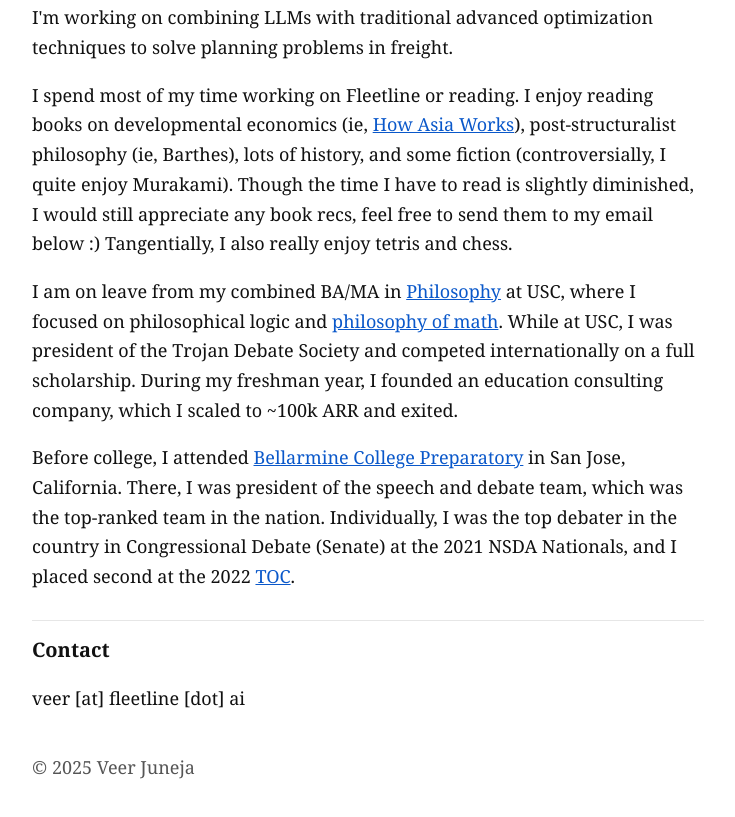
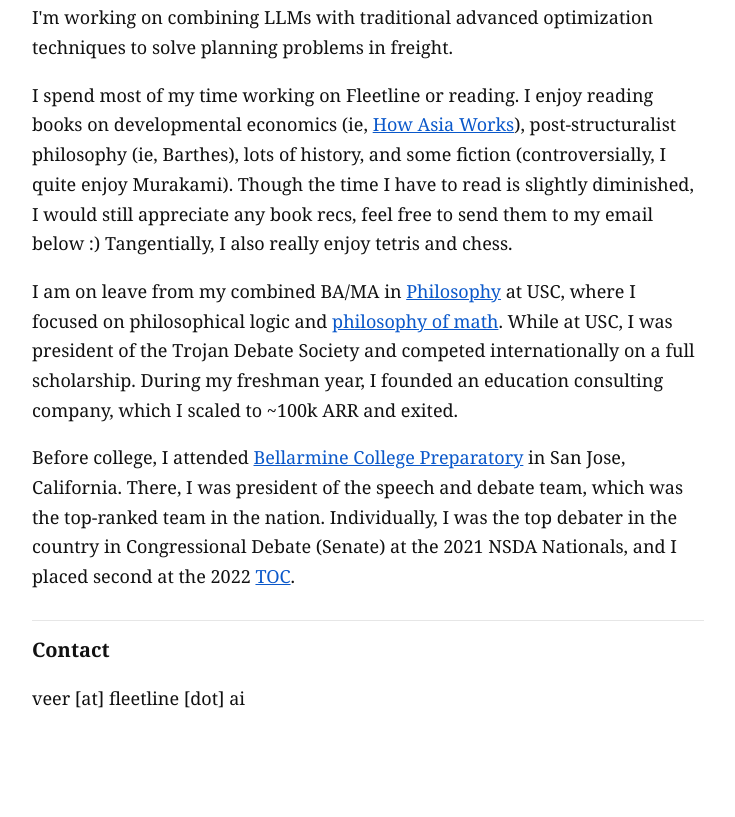
Before and after one commit to VeerJuneja/website, a plain HTML site: page index.html in a window 1280 px wide. Shown: the part 308-1125 px from the top of the page, without its empty margins (272-1007 px from the left). Drawn offline with Linux system fonts and the light colour scheme.

Commit message:
Remove footer copyright line

```diff
--- a/index.html
+++ b/index.html
@@ -45,9 +45,6 @@
         <p>veer [at] fleetline [dot] ai</p>
       </section>
 
-      <footer class="site-footer">
-        <p>© <span id="year">2025</span> Veer Juneja</p>
-      </footer>
     </main>
 
     <script>
```
